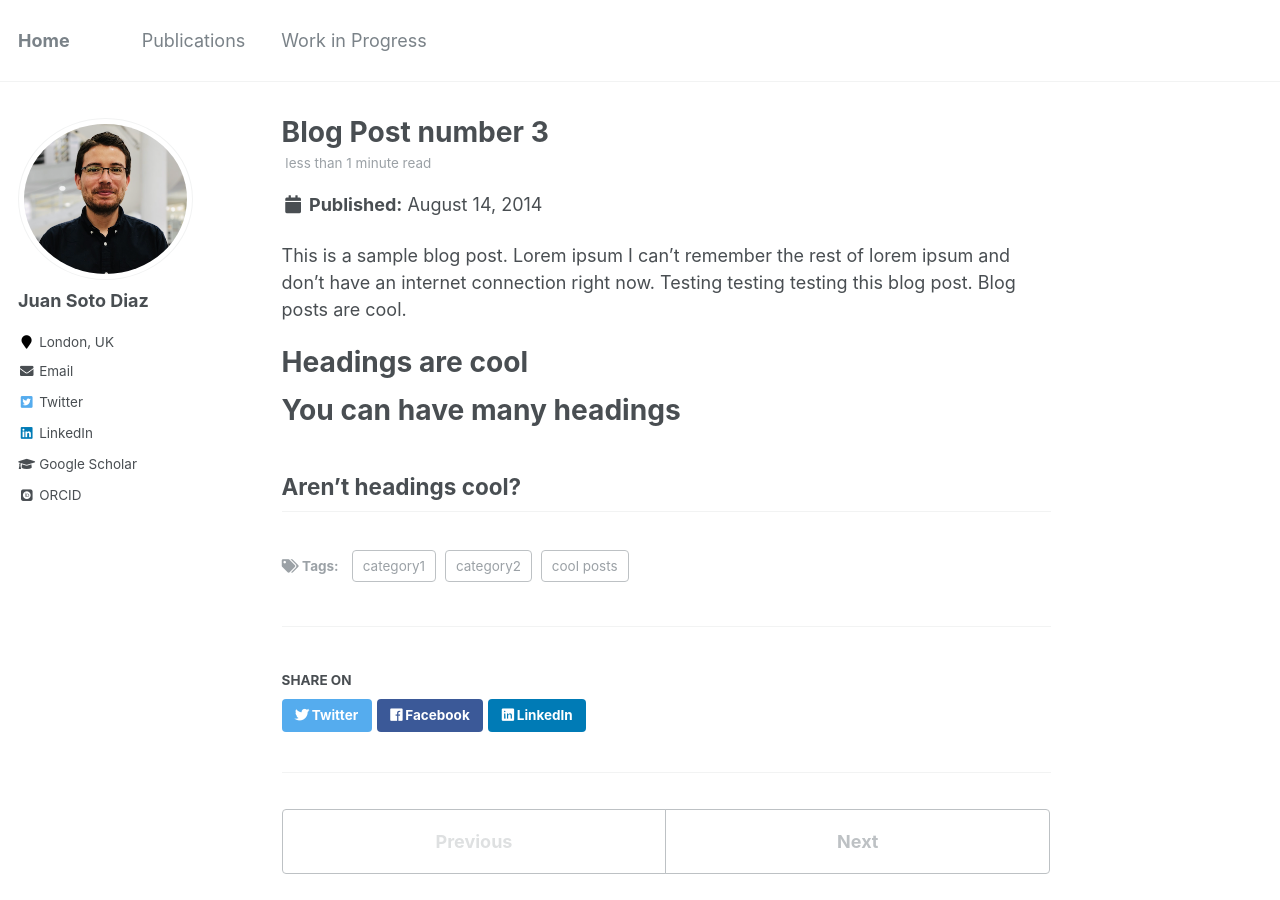
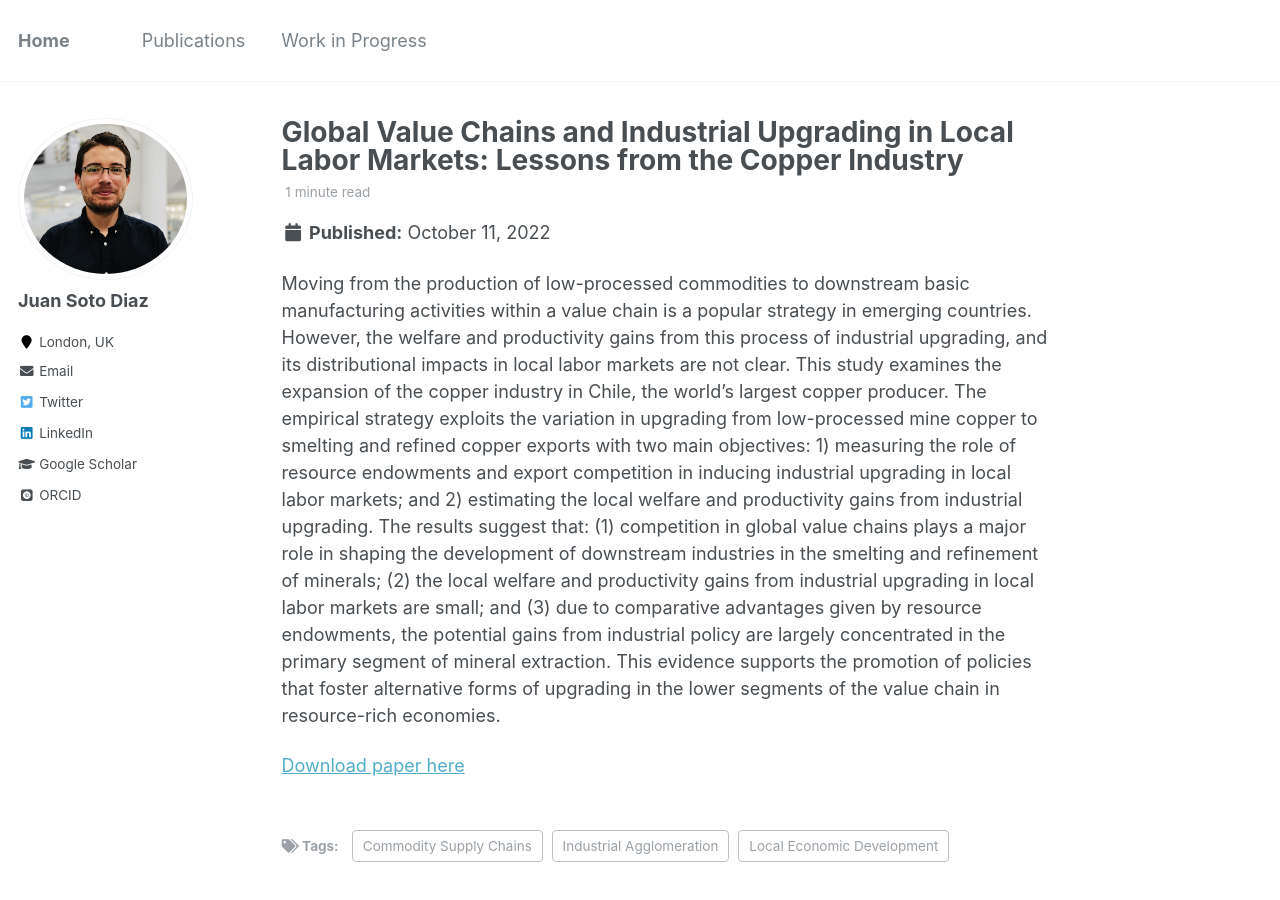
Before and after one commit to pedrofierroz87/pedrofierroz87.github.io, a Jekyll site: the page built from _posts/2014-08-14-blog-post-3.md, in a window 1280 px wide and 900 px high. Built offline with Jekyll 4.4.1, drawn with Linux system fonts in a browser that asks for light colours; some web fonts are replaced.

Commit message:
Update 2014-08-14-blog-post-3.md

```diff
--- a/_posts/2014-08-14-blog-post-3.md
+++ b/_posts/2014-08-14-blog-post-3.md
@@ -1,20 +1,13 @@
 ---
-title: 'Blog Post number 3'
-date: 2014-08-14
+title: 'Global Value Chains and Industrial Upgrading in Local Labor Markets: Lessons from the Copper Industry'
+date: 2022-10-11
 permalink: /posts/2014/08/blog-post-3/
 tags:
-  - cool posts
-  - category1
-  - category2
+  - Commodity Supply Chains
+  - Industrial Agglomeration
+  - Local Economic Development
 ---
 
-This is a sample blog post. Lorem ipsum I can't remember the rest of lorem ipsum and don't have an internet connection right now. Testing testing testing this blog post. Blog posts are cool.
+Moving from the production of low-processed commodities to downstream basic manufacturing activities within a value chain is a popular strategy in emerging countries. However, the welfare and productivity gains from this process of industrial upgrading, and its distributional impacts in local labor markets are not clear. This study examines the expansion of the copper industry in Chile, the world’s largest copper producer. The empirical strategy exploits the variation in upgrading from low-processed mine copper to smelting and refined copper exports with two main objectives: 1) measuring the role of resource endowments and export competition in inducing industrial upgrading in local labor markets; and 2) estimating the local welfare and productivity gains from industrial upgrading. The results suggest that: (1) competition in global value chains plays a major role in shaping the development of downstream industries in the smelting and refinement of minerals; (2) the local welfare and productivity gains from industrial upgrading in local labor markets are small; and (3) due to comparative advantages given by resource endowments, the potential gains from industrial policy are largely concentrated in the primary segment of mineral extraction. This evidence supports the promotion of policies that foster alternative forms of upgrading in the lower segments of the value chain in resource-rich economies.
 
-Headings are cool
-======
-
-You can have many headings
-======
-
-Aren't headings cool?
-------
+[Download paper here](https://rdcu.be/cW9RS)
```
